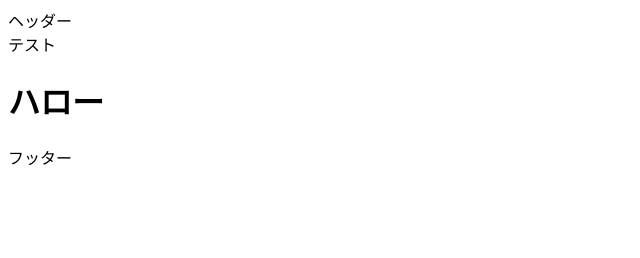
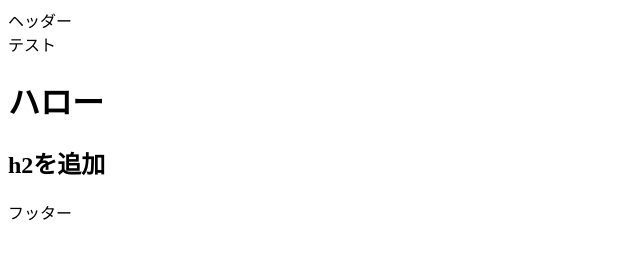
Before and after one commit to shuntawatanabe0123/git-pracrice, a plain HTML site: page index.html in a window 1280 px wide. Shown: the whole page, without its empty margins (0-640 px from the left). Drawn offline with Linux system fonts and the light colour scheme.

Commit message:
h2を追加

```diff
--- a/index.html
+++ b/index.html
@@ -9,6 +9,7 @@
   <header>ヘッダー</header>
   テスト
   <h1>ハロー</h1>
+  <h2>h2を追加</h2>
   <footer>フッター</footer>
 </body>
 </html>
```
